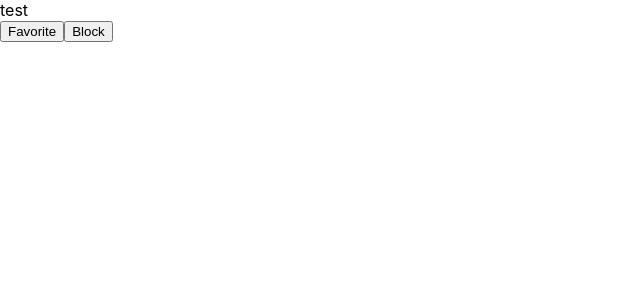
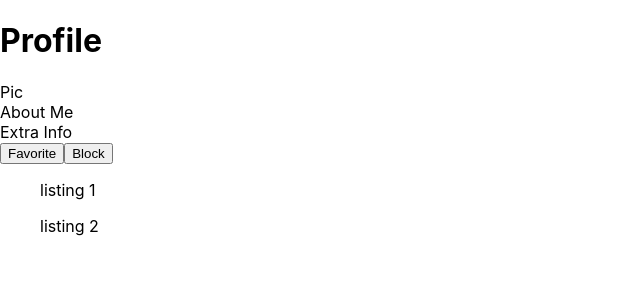
Before and after one commit to boc-bulbasaur/FindYourSpace, a Next.js app: page /profile in a window 1280 px wide. Shown: the top 300 px of the page, without its empty margins (0-640 px from the left). Built offline with nearby package versions, Linux system fonts and the light colour scheme.

Commit message:
basic refactor

```diff
--- a/pages/index.tsx
+++ b/pages/index.tsx
@@ -54,7 +54,6 @@ export default function Home() {
             </p>
           </a>
         </div>
-        <Profile />
         <Link href="/profile">Profile</Link>
       </main>
 
--- a/pages/profile.tsx
+++ b/pages/profile.tsx
@@ -1,10 +1,15 @@
 import ProfileButtons from "./profileButtons";
+import ProfileAbout from "./profileAbout";
 
 export default function Profile() {
   return (
     <>
-      <div>test</div>
-      <ProfileButtons />
+      <h1>Profile</h1>
+      <ProfileAbout />
+      <div className="list">
+        <ul>listing 1</ul>
+        <ul>listing 2</ul>
+      </div>
     </>
   )
 }
--- /dev/null
+++ b/pages/profileAbout.tsx
@@ -0,0 +1,12 @@
+import ProfileButtons from "./profileButtons";
+
+export default function ProfileAbout() {
+  return (
+    <div className="About">
+      <div>Pic</div>
+      <div>About Me</div>
+      <div>Extra Info</div>
+      <ProfileButtons />
+    </div>
+  )
+}
```
